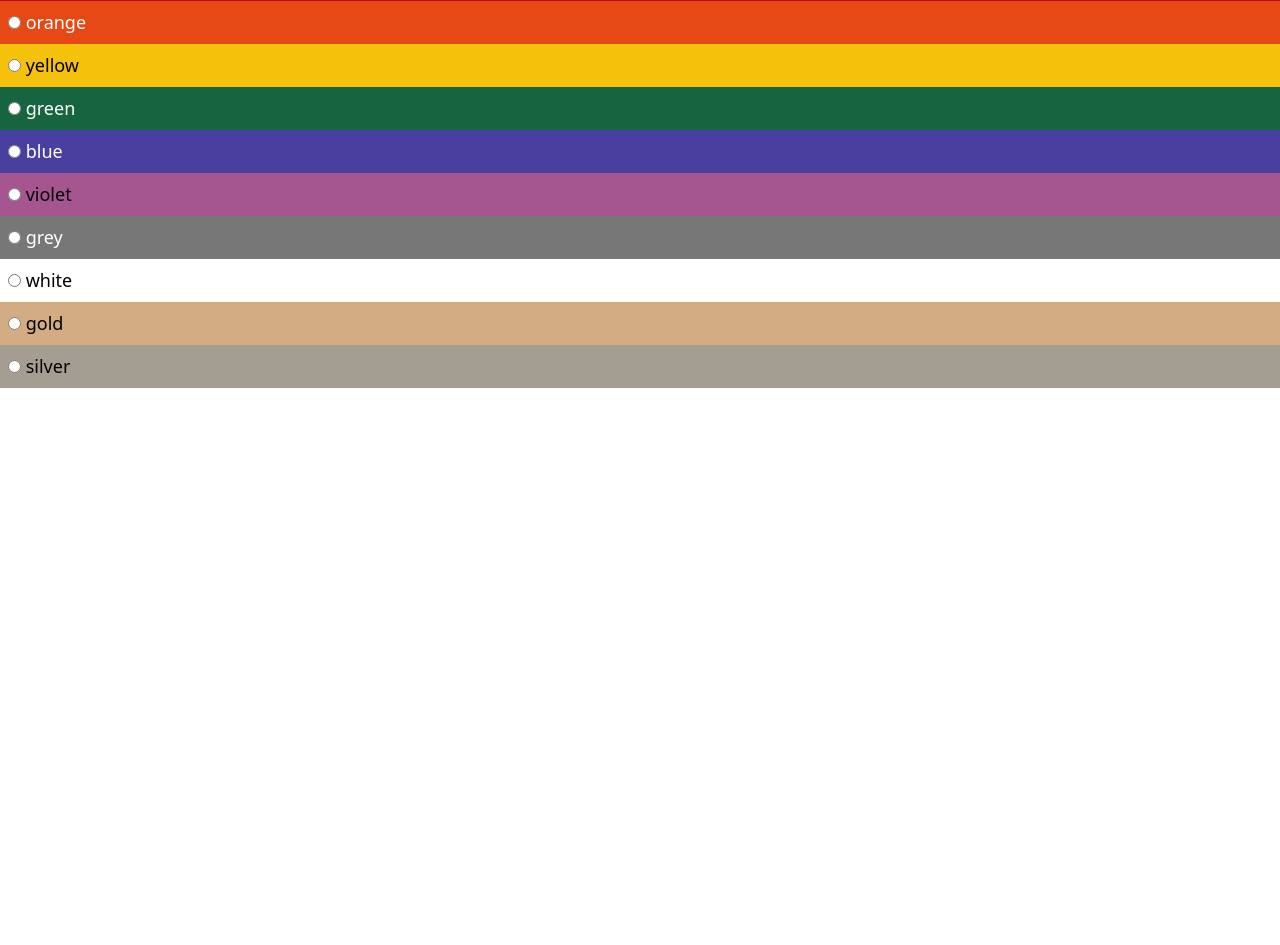
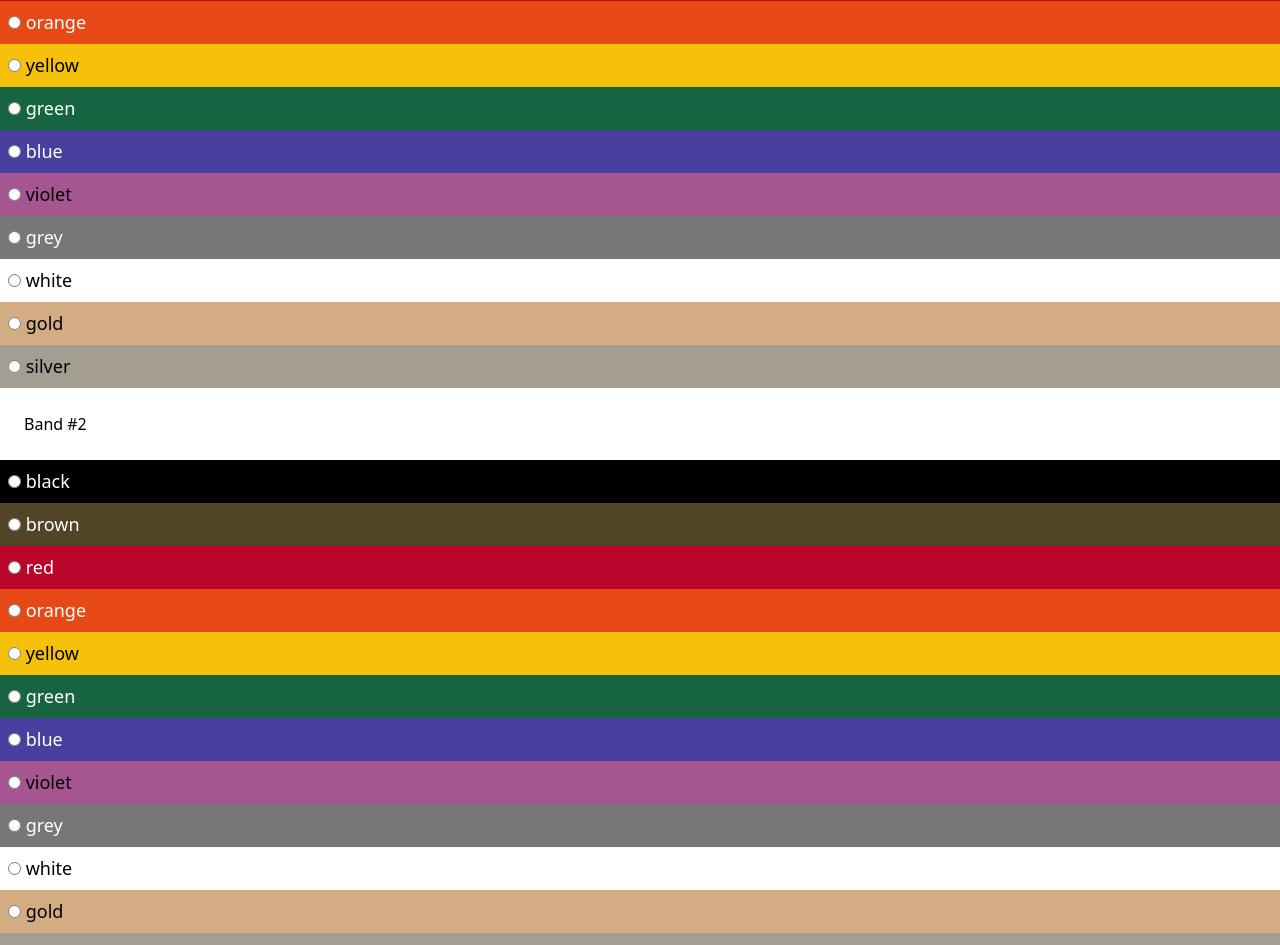
Before and after one commit to citelao/resistors.fyi, a React (Vite) app: page / in a window 1280 px wide. Shown: the part 260-1205 px from the top of the page. Before the commit the page ends 800 px from the top, so only its background shows below. Built offline with nearby package versions, Linux system fonts and the light colour scheme.

Commit message:
render many

```diff
--- a/src/js/App.tsx
+++ b/src/js/App.tsx
@@ -1,6 +1,25 @@
 import React from "react";
+import { repeat } from "./utils";
 
-const COLORS = [
+type ResistorColorName = "black" |
+"brown" |
+"red" |
+"orange" |
+"yellow" |
+"green" |
+"blue" |
+"violet" |
+"grey" |
+"white" |
+"gold" |
+"silver";
+
+type ResistorColor = {
+    label: ResistorColorName,
+    background: string;
+    color: string;
+};
+const COLORS: ResistorColor[] = [
     { label: "black", background: "#000", color: "#fff" },
     { label: "brown", background: "#524526", color: "#fff" },
     { label: "red", background: "#ba062d", color: "#fff" },
@@ -18,24 +37,46 @@ const COLORS = [
     // "none"
 ];
 
-export default class App extends React.Component {
+interface IAppProps {
+
+}
+
+interface IAppState {
+    colors: ResistorColorName[]
+}
+
+export default class App extends React.Component<IAppProps, IAppState> {
+    constructor(props: IAppProps) {
+        super(props);
+
+        this.state = {
+            colors: [],
+        };
+    }
+
     render() {
+        const MAX_BANDS = 6;
+        const form = repeat(MAX_BANDS, (i) => {
+            const radio_name = `band${i}`;
+            return <fieldset key={i}>
+                <legend className="p-6">Band #{i + 1}</legend>
+                <ol>
+                    {COLORS.map((c) => {
+                        return <li key={c.label} className="text-lg">
+                            <label className="block p-2 hover:bold hover:underline" style={{ backgroundColor: c.background, color: c.color }}>
+                                <input type="radio" name={radio_name} value={c.label} /> {c.label}
+                            </label>
+                        </li>;
+                    })}
+                </ol>
+            </fieldset>;
+        });
+
         return <>
             <h1>Reverse resistor calculator</h1>
             <p>What's the first color on your resistor? The side you choose doesn't matter.</p>
 
-            <fieldset>
-                <legend className="p-6">Color</legend>
-                <ol>
-                    {COLORS.map((c) => {
-                        return <li key={c.label} className="text-lg">
-                            <label className="block p-2 hover:bold hover:underline" style={{ backgroundColor: c.background, color: c.color }}>
-                                <input type="radio" name="TODO" value={c.label} /> {c.label}
-                            </label>
-                        </li>;
-                    })}
-                </ol>
-            </fieldset>
+            {form}
         </>;
     }
 }
--- /dev/null
+++ b/src/js/utils.ts
@@ -0,0 +1,8 @@
+export function repeat<T>(n: number, fn: (index: number) => T): T[] {
+    const arr = [];
+    for (let index = 0; index < n; index++) {
+        arr.push(fn(index));
+    }
+
+    return arr;
+}
```
